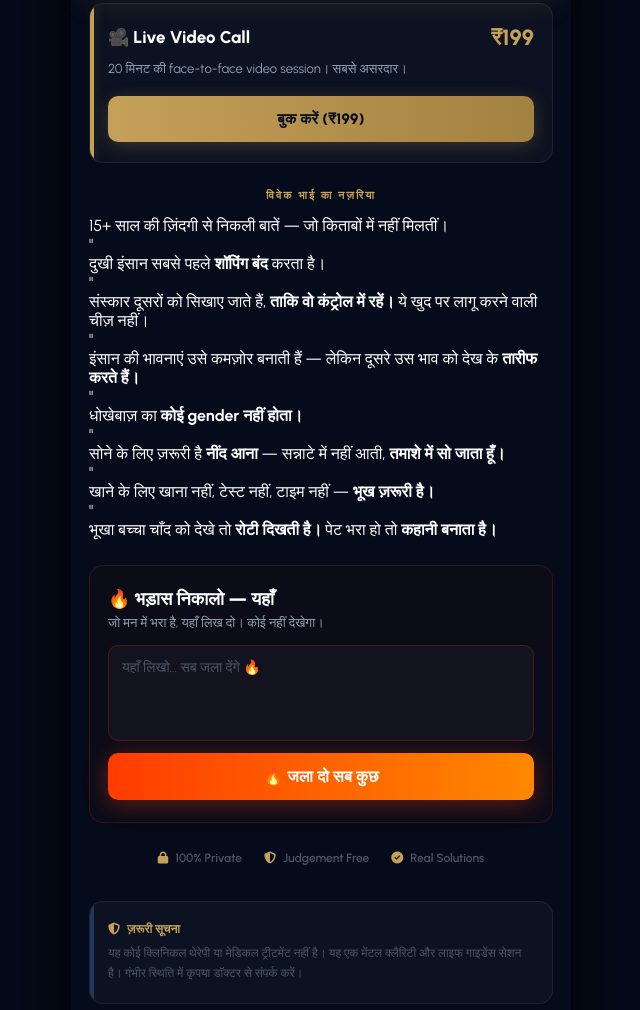
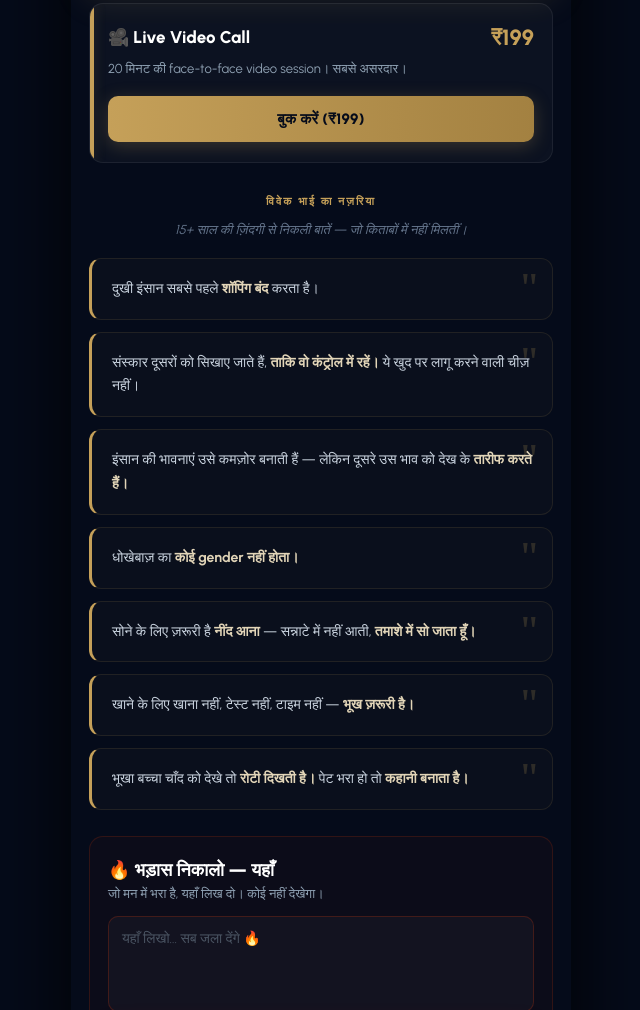
Before and after one commit to vhardaha-bot/talk-vh, a plain HTML site: page index.html in a window 1280 px wide. Shown: the part 2132-3142 px from the top of the page, without its empty margins (319-959 px from the left). Drawn offline with Linux system fonts and the light colour scheme.

Commit message:
Update style.css

```diff
--- a/css/style.css
+++ b/css/style.css
@@ -897,3 +897,49 @@ body {
   padding: 16px;
   box-shadow: 0 6px 25px rgba(197,160,89,0.35);
 }
+/* ── VIVEK BHAI KA NAZARIYA ── */
+.nazariya-section { margin-top: 32px; }
+
+.nazariya-sub {
+  font-size: 13px;
+  color: #64748b;
+  text-align: center;
+  margin-bottom: 20px;
+  font-style: italic;
+}
+
+.nazariya-grid {
+  display: flex;
+  flex-direction: column;
+  gap: 12px;
+}
+
+.nazariya-card {
+  background: rgba(197,160,89,0.03);
+  border: 1px solid rgba(197,160,89,0.12);
+  border-left: 3px solid #c5a059;
+  border-radius: 12px;
+  padding: 18px 18px 18px 20px;
+  position: relative;
+}
+
+.nazariya-quote {
+  font-size: 42px;
+  color: rgba(197,160,89,0.2);
+  font-family: Georgia, serif;
+  line-height: 1;
+  position: absolute;
+  top: 8px;
+  right: 14px;
+}
+
+.nazariya-card p {
+  font-size: 14px;
+  color: #cbd5e1;
+  line-height: 1.7;
+}
+
+.nazariya-card p strong {
+  color: #e2d5b8;
+  font-weight: 700;
+}
```
